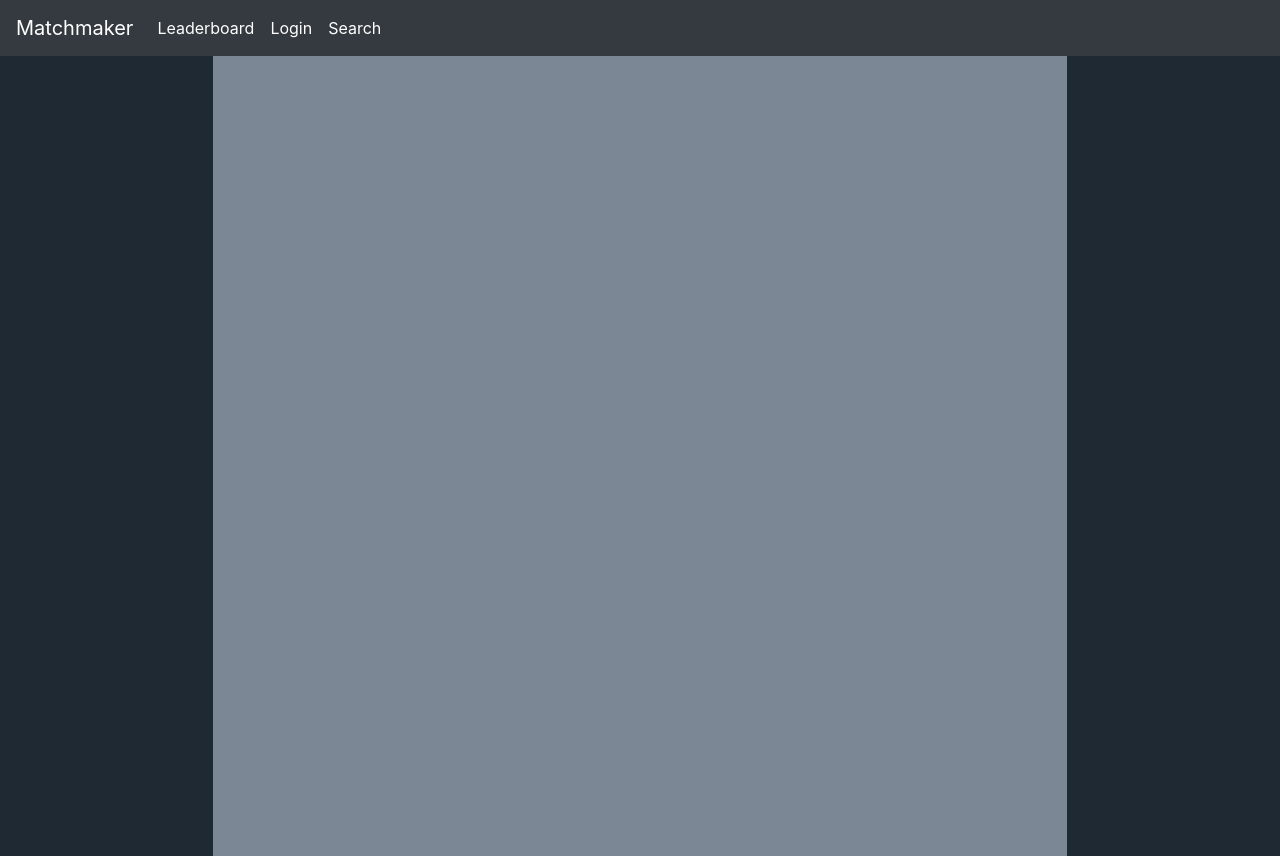
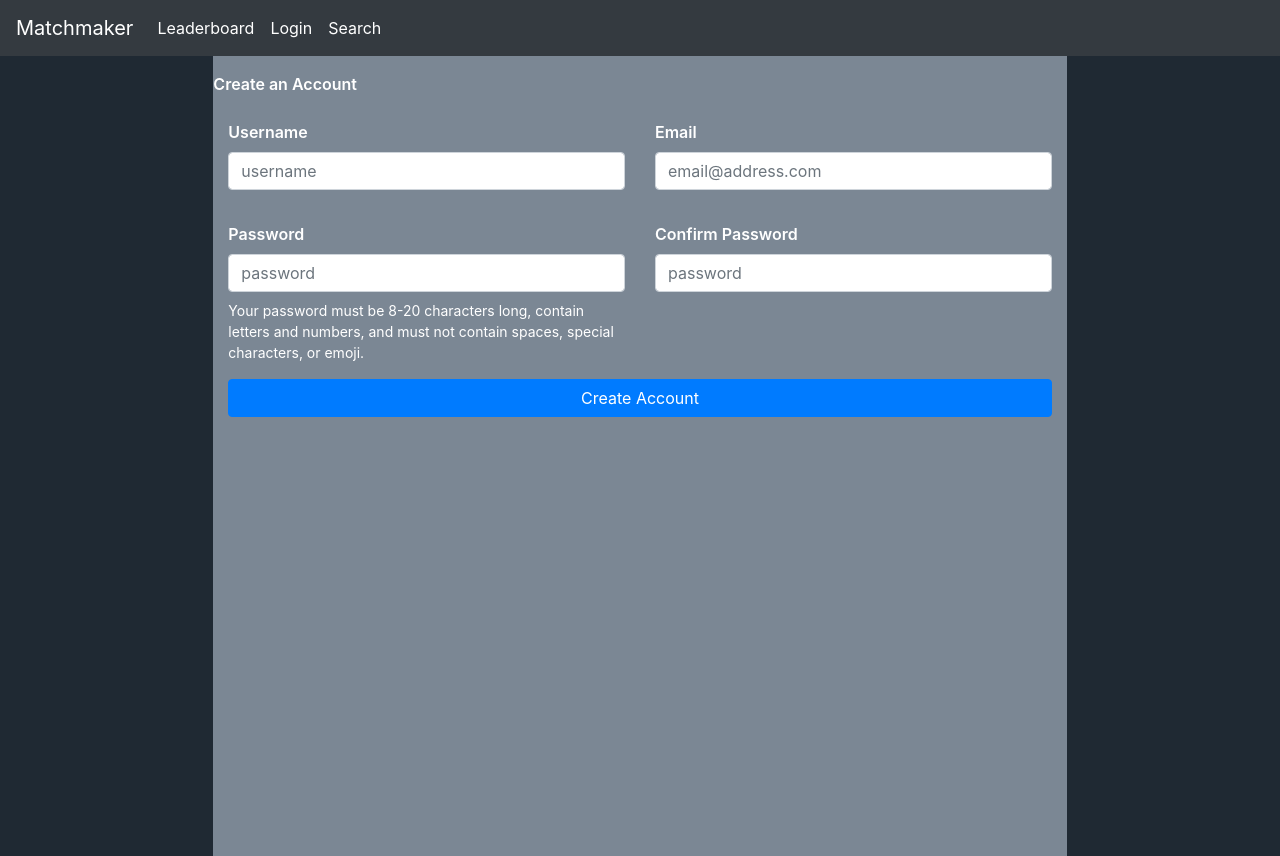
Before and after one commit to dnguyen3031/Matchmaker, a React (Create React App) app: page /create-account in a window 1280 px wide. Built offline with nearby package versions, Linux system fonts and the light colour scheme.

Commit message:
Fix Capitalization Error

```diff
--- a/src/components/pages/CreateAccount.js
+++ b/src/components/pages/CreateAccount.js
@@ -83,7 +83,7 @@ function CreateAccount(props) {
       });
    }
 
-   function createAccountForm(props){
+   function CreateAccountForm(props){
       return <Form className="text-white">
       <Row>
          <Form.Label>Create an Account</Form.Label>
@@ -132,7 +132,7 @@ function CreateAccount(props) {
             <Col xs={8} className="main-col">
                <Row>
                   <Col>
-                     <createAccountForm />
+                     <CreateAccountForm />
                   </Col>
                </Row>
             </Col>
```
